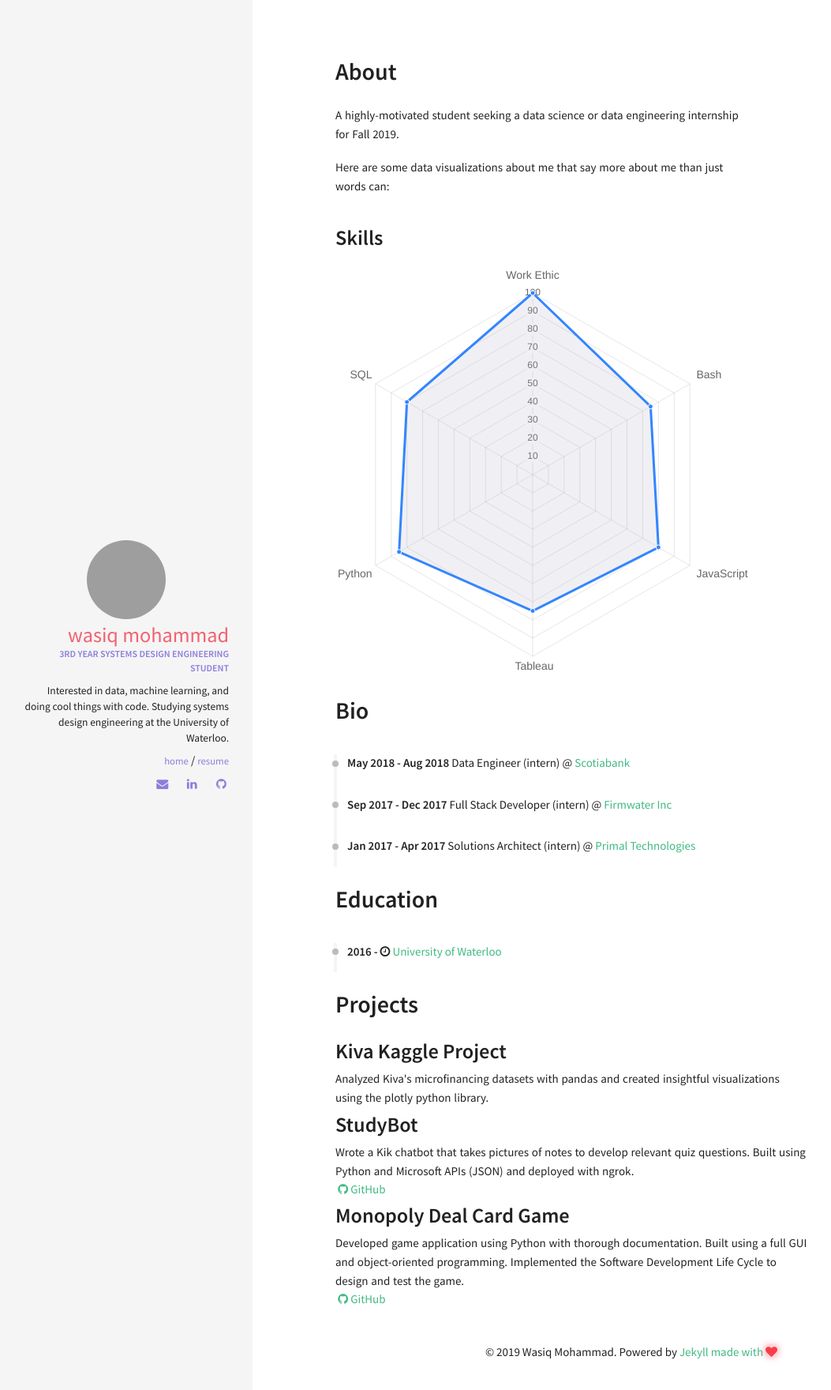
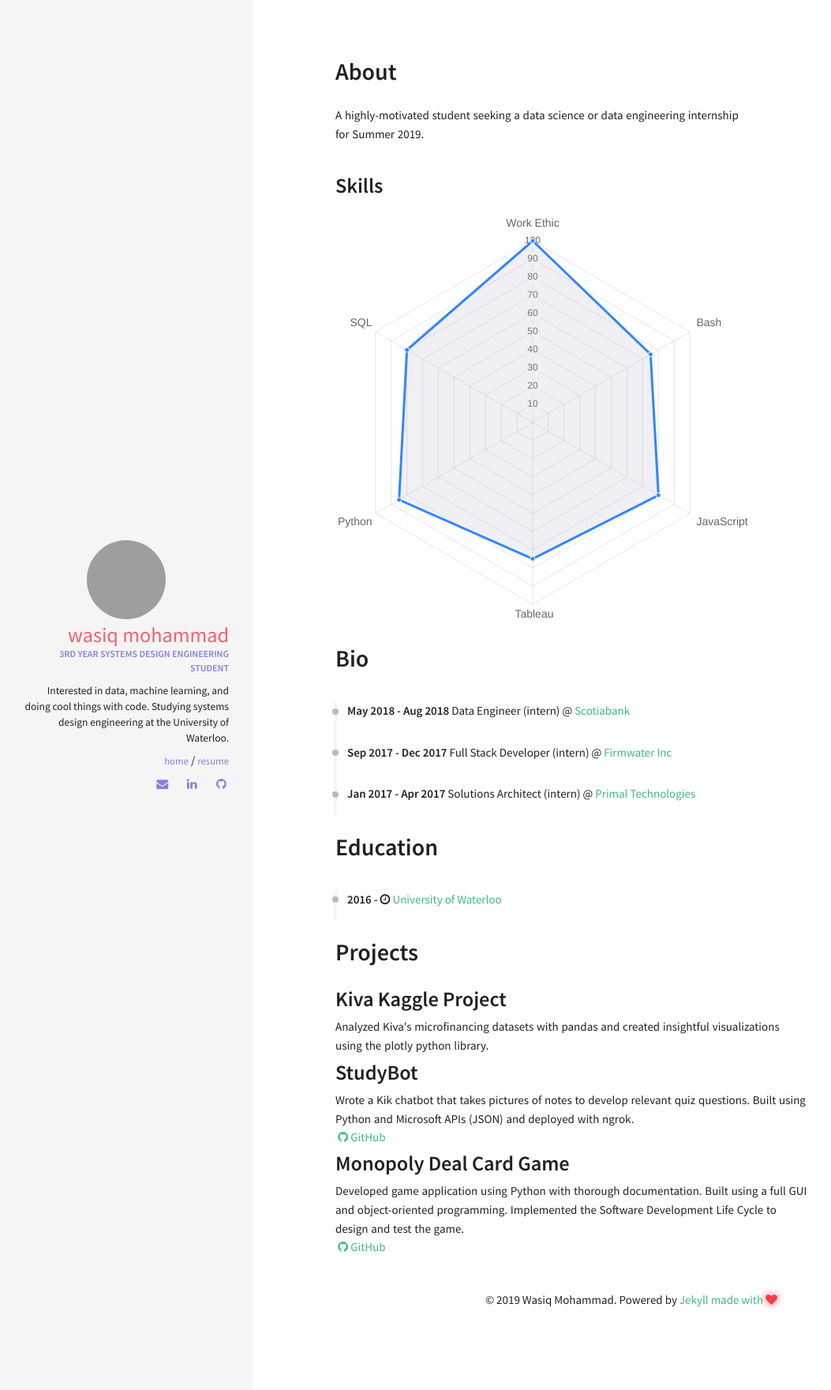
Before and after one commit to wasiqm/wasiqm.github.io, a Jekyll site: the page built from resume.html, in a window 1280 px wide. Shown: the top 1760 px of the page at 79% size, without its empty margins (0-1053 px from the left). Built offline with Jekyll 4.4.1, drawn with Linux system fonts in a browser that asks for light colours; nearby versions of some CDN libraries.

Commit message:
Update about.html

```diff
--- a/_includes/sections/about.html
+++ b/_includes/sections/about.html
@@ -2,10 +2,6 @@
 
 <div>
     <p>
-        A highly-motivated student seeking a data science or data engineering internship for Fall 2019.
-    </p>
-
-    <p>
-        Here are some data visualizations about me that say more about me than just words can:
+        A highly-motivated student seeking a data science or data engineering internship for Summer 2019.
     </p>
 </div>
```
